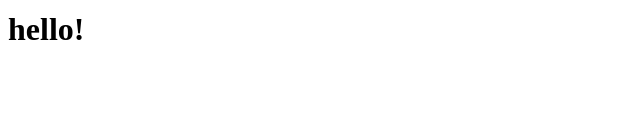
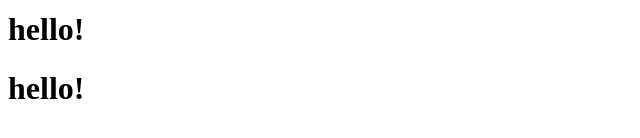
Before and after one commit to miricoen/practiceInGit, an Angular app: page / in a window 1280 px wide. Shown: the part 424-562 px from the top of the page, without its empty margins (0-640 px from the left). Built offline with nearby package versions, Linux system fonts and the light colour scheme.

Commit message:
brachi_weil:)222

```diff
--- a/src/app/app.component.html
+++ b/src/app/app.component.html
@@ -2,3 +2,4 @@
 <h1>hello!</h1>
 <h1>hello everyone gggggggggg!</h1>
 <h1>hello!</h1>
+<h1>hello!</h1>
--- a/src/app/brachi-change/brachi-change.component.html
+++ b/src/app/brachi-change/brachi-change.component.html
@@ -1 +1,3 @@
 <p>brachi-change works gggggggggggggg!</p>
+
+<p>brachi-change works gbfjhngfbv!</p>
```
